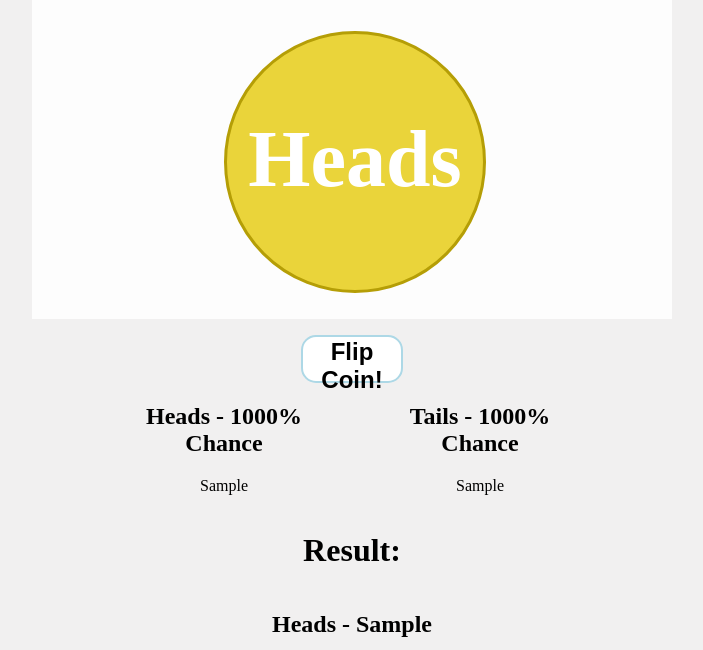
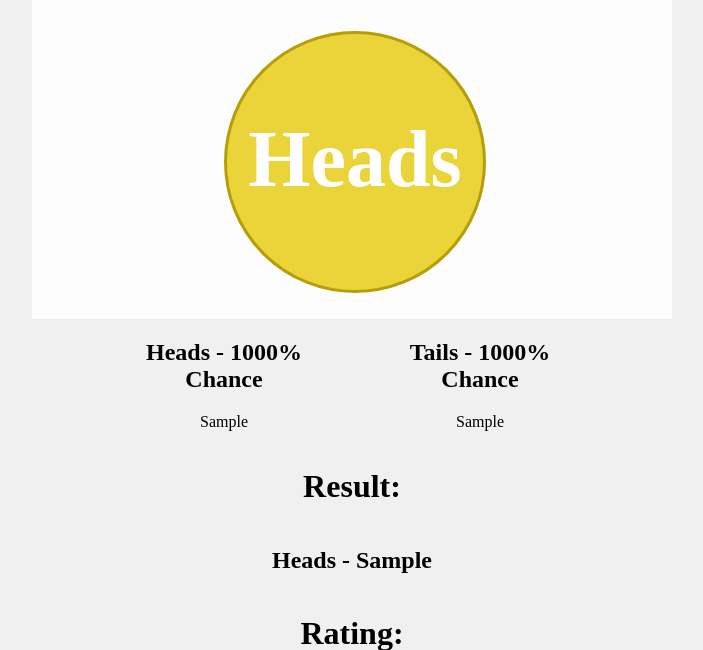
Before and after one commit to quintindunn/CoinFlipDecisions, a Django app: page /flips/1 in a window 1280 px wide. Shown: the part 49-699 px from the top of the page, without its empty margins (288-991 px from the left). Run offline with Django 5.2, Linux system fonts and the light colour scheme; tables that the repository leaves empty hold one stand-in row (values such as "Sample post"); parts of the project's set-up code (start-up, migrations or seed data) failed here and were passed over.

Commit message:
Fixed always displaying 'Flip Coin!' button

```diff
--- a/Flips/templates/Flips/execute-flip.html
+++ b/Flips/templates/Flips/execute-flip.html
@@ -45,7 +45,7 @@
                     </div>
                 </div>
             {% endif %}
-            {% if first_flip or True %}
+            {% if first_flip %}
                 <div class="flip">
                     <button id="execute-flip">Flip Coin!</button>
                 </div>
```
Also changed, not shown: README.md.
